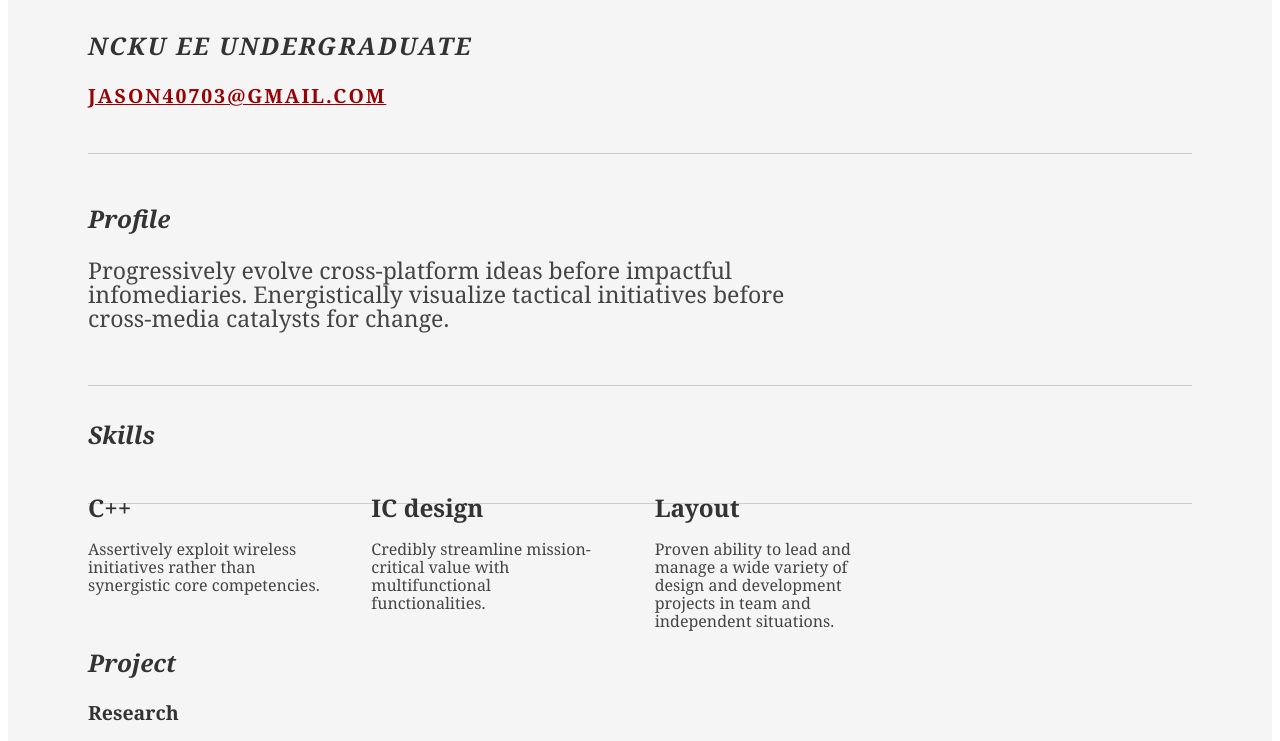
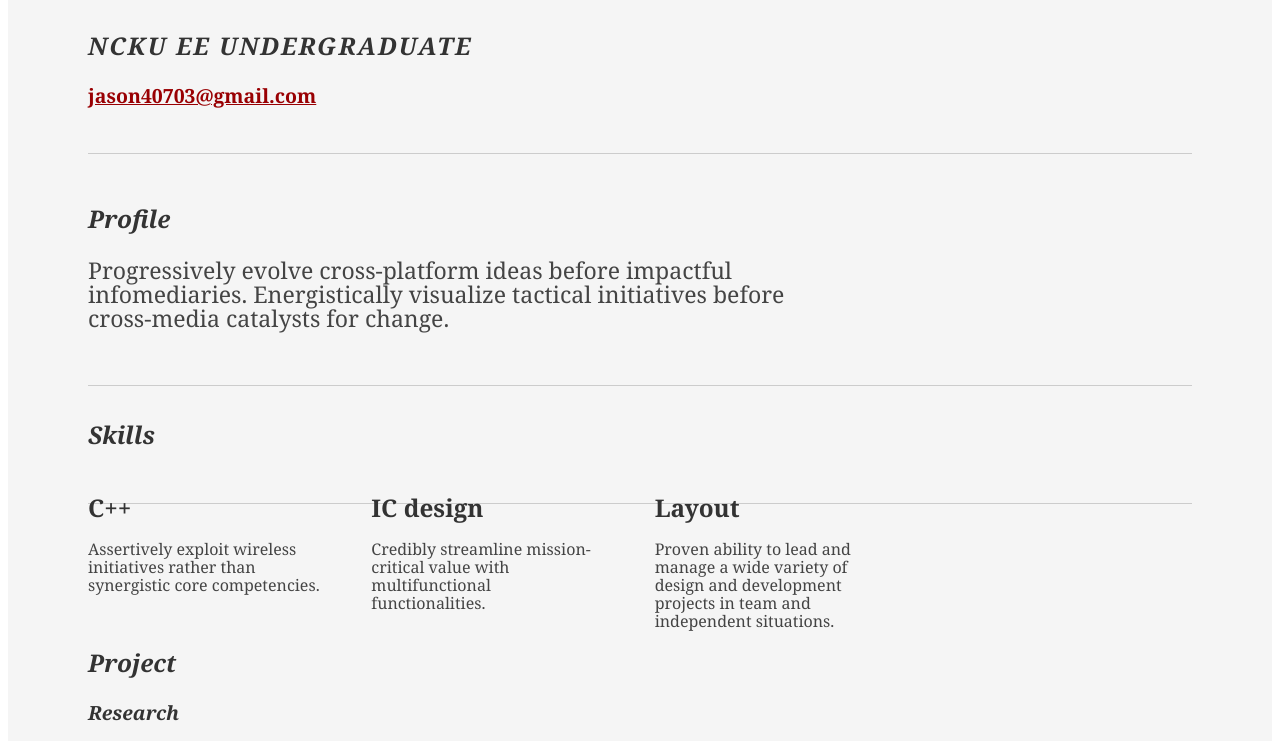
Before and after one commit to TsaiCT/hello, a plain HTML site: page index.html in a window 1280 px wide. Shown: the part 211-952 px from the top of the page. Drawn offline with Linux system fonts and the light colour scheme; a small style sheet from the web is missing.

Commit message:
Update resume.css

```diff
--- a/resume.css
+++ b/resume.css
@@ -24,7 +24,6 @@ body { font-family: Georgia; color: #444; }
 /* //-- header, body, footer -- */
 #hd { margin: 2.5em 0 3em 0; padding-bottom: 1.5em; border-bottom: 1px solid #ccc }
 #hd h2 { text-transform: uppercase; letter-spacing: 2px; }
-#hd h3 { text-transform: uppercase; letter-spacing: 2px; }
 #bd, #ft { margin-bottom: 2em; }
 
 /* //-- footer -- */
@@ -45,6 +44,7 @@ p.enlarge { font-size: 144%; padding-right: 6.5em; line-height: 24px; }
 p.enlarge span { color: #000 }
 .contact-info { margin-top: 7px; }
 .first h2 { font-style: italic; }
+.first h3 {font-style: italic;}
 .last { border-bottom: 0 }
 
 
```
